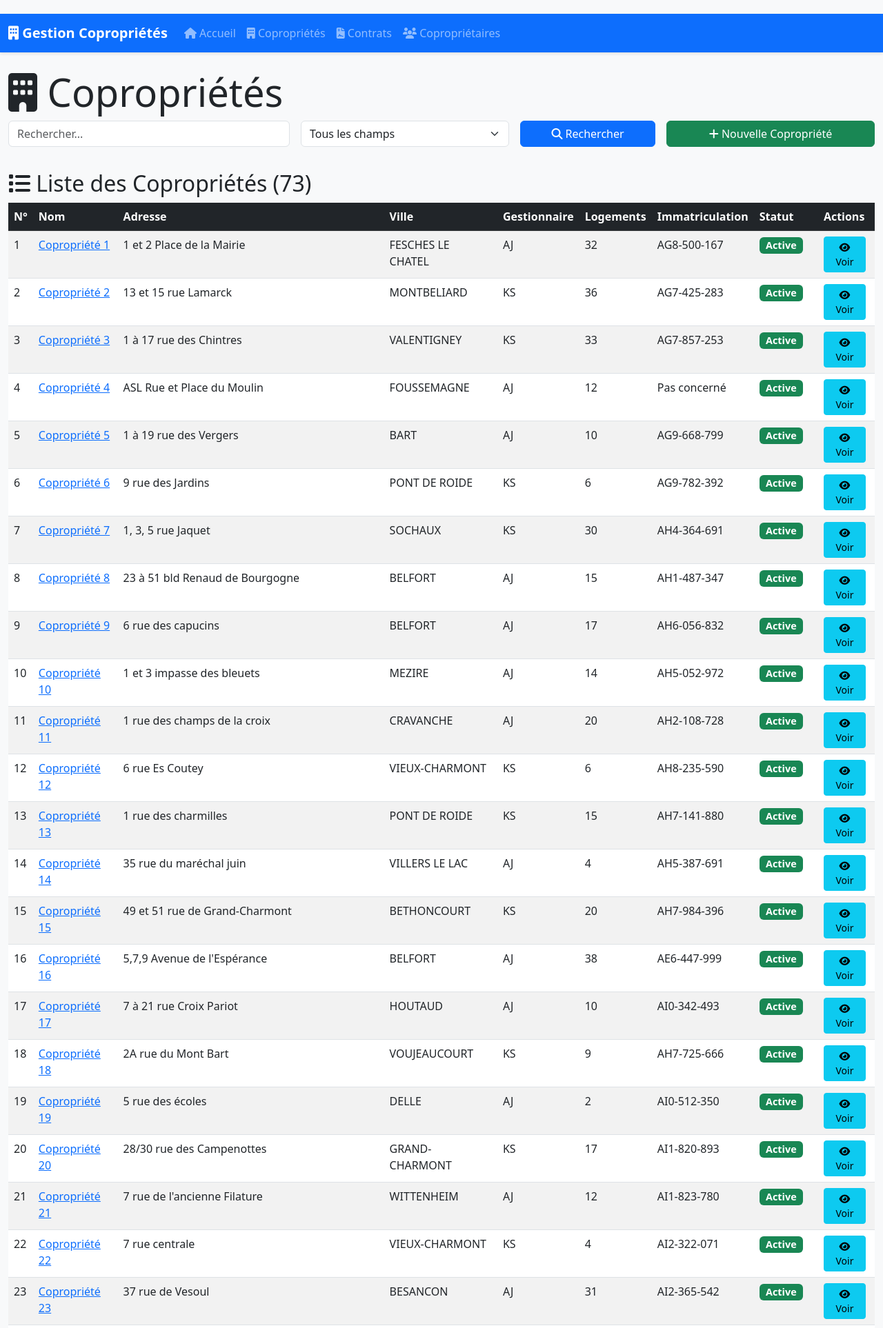
After one commit to Keko-creator/copro_manager, a Flask app: page /coproprietes in a window 1280 px wide. The commit adds this page. Shown: the top 1926 px of the page at 69% size. Run offline with Flask 3, Linux system fonts and the light colour scheme.

Commit message:
Onglet Copropriétés séparé de l'Accueil (liste + recherche déplacées)
Co-authored-by: Keko-creator <Keko-creator@users.noreply.github.com>

```diff
--- a/copro_manager/app.py
+++ b/copro_manager/app.py
@@ -625,6 +625,12 @@ def assurance_save_cellule():
 
 @app.route('/')
 def index():
+    stats = get_statistiques()
+    return render_template('index.html', stats=stats)
+
+
+@app.route('/coproprietes', endpoint='coproprietes_liste')
+def coproprietes_liste():
     search_query = request.args.get('q', '')
     search_type = request.args.get('type', 'tout')
 
@@ -648,8 +654,7 @@ def index():
             query = query.filter(Copropriete.immatriculation.ilike(f'%{search_query}%'))
 
     coproprietes = query.all()
-    stats = get_statistiques()
-    return render_template('index.html', coproprietes=coproprietes, search_query=search_query, search_type=search_type, stats=stats)
+    return render_template('coproprietes_liste.html', coproprietes=coproprietes, search_query=search_query, search_type=search_type)
 
 def _assurance_pour_copropriete(numero):
     """Récupère les données du contrat d'assurance d'une copropriété.
--- a/copro_manager/templates/base.html
+++ b/copro_manager/templates/base.html
@@ -29,6 +29,9 @@
                     <ul class="navbar-nav">
                         <li class="nav-item">
                             <a class="nav-link" href="{{ url_for('index') }}"><i class="fas fa-home"></i> Accueil</a>
+                        </li>
+                        <li class="nav-item">
+                            <a class="nav-link" href="{{ url_for('coproprietes_liste') }}"><i class="fas fa-building"></i> Copropriétés</a>
                         </li>
                         <li class="nav-item">
                             <a class="nav-link" href="{{ url_for('contrats') }}"><i class="fas fa-file-contract"></i> Contrats</a>
--- a/copro_manager/templates/copropriete.html
+++ b/copro_manager/templates/copropriete.html
@@ -107,7 +107,7 @@
     </div>
 </div>
 
-<a href="{{ url_for('index') }}" class="btn btn-primary mb-4">
+<a href="{{ url_for('coproprietes_liste') }}" class="btn btn-primary mb-4">
     <i class="fas fa-arrow-left"></i> Retour à la liste
 </a>
 
--- /dev/null
+++ b/copro_manager/templates/coproprietes_liste.html
@@ -0,0 +1,87 @@
+{% extends "base.html" %}
+
+{% block title %}Copropriétés - Copro Manager{% endblock %}
+
+{% block content %}
+<div class="row mb-4">
+    <div class="col-md-12">
+        <h1 class="display-4"><i class="fas fa-building"></i> Copropriétés</h1>
+        <form method="GET" action="{{ url_for('coproprietes_liste') }}" class="row g-3">
+            <div class="col-md-4">
+                <input type="text" class="form-control" name="q" value="{{ search_query }}" placeholder="Rechercher...">
+            </div>
+            <div class="col-md-3">
+                <select class="form-select" name="type">
+                    <option value="tout" {% if search_type == 'tout' %}selected{% endif %}>Tous les champs</option>
+                    <option value="ville" {% if search_type == 'ville' %}selected{% endif %}>Ville</option>
+                    <option value="gestionnaire" {% if search_type == 'gestionnaire' %}selected{% endif %}>Gestionnaire</option>
+                    <option value="immatriculation" {% if search_type == 'immatriculation' %}selected{% endif %}>Immatriculation</option>
+                </select>
+            </div>
+            <div class="col-md-2">
+                <button type="submit" class="btn btn-primary w-100">
+                    <i class="fas fa-search"></i> Rechercher
+                </button>
+            </div>
+            <div class="col-md-3">
+                <a href="{{ url_for('new_copropriete') }}" class="btn btn-success w-100">
+                    <i class="fas fa-plus"></i> Nouvelle Copropriété
+                </a>
+            </div>
+        </form>
+    </div>
+</div>
+
+<!-- Liste des copropriétés -->
+<div class="row">
+    <div class="col-md-12">
+        <h2><i class="fas fa-list"></i> Liste des Copropriétés ({{ coproprietes|length }})</h2>
+        <div class="table-responsive">
+            <table class="table table-striped table-hover">
+                <thead class="table-dark">
+                    <tr>
+                        <th>N°</th>
+                        <th>Nom</th>
+                        <th>Adresse</th>
+                        <th>Ville</th>
+                        <th>Gestionnaire</th>
+                        <th>Logements</th>
+                        <th>Immatriculation</th>
+                        <th>Statut</th>
+                        <th>Actions</th>
+                    </tr>
+                </thead>
+                <tbody>
+                    {% for copropriete in coproprietes %}
+                    <tr>
+                        <td>{{ copropriete.numero }}</td>
+                        <td><a href="{{ url_for('copropriete', copro_id=copropriete.id) }}">{{ copropriete.nom }}</a></td>
+                        <td>{{ copropriete.adresse }}</td>
+                        <td>{{ copropriete.ville }}</td>
+                        <td>{{ copropriete.gestionnaire or 'N/C' }}</td>
+                        <td>{{ copropriete.nombre_logements or 0 }}</td>
+                        <td>{{ copropriete.immatriculation or 'N/C' }}</td>
+                        <td>
+                            {% if copropriete.est_active %}
+                                <span class="badge bg-success">Active</span>
+                            {% else %}
+                                <span class="badge bg-danger">Inactive</span>
+                            {% endif %}
+                        </td>
+                        <td>
+                            <a href="{{ url_for('copropriete', copro_id=copropriete.id) }}" class="btn btn-info btn-sm">
+                                <i class="fas fa-eye"></i> Voir
+                            </a>
+                        </td>
+                    </tr>
+                    {% else %}
+                    <tr>
+                        <td colspan="9" class="text-center text-muted">Aucune copropriété trouvée.</td>
+                    </tr>
+                    {% endfor %}
+                </tbody>
+            </table>
+        </div>
+    </div>
+</div>
+{% endblock %}
```
Also changed, not shown: copro_manager/templates/index.html (+6 -55 lines).
